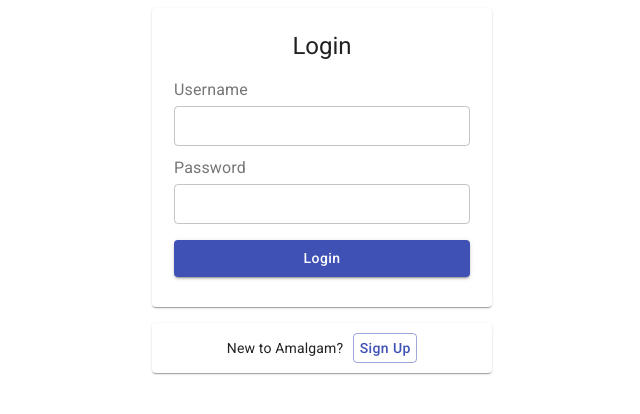
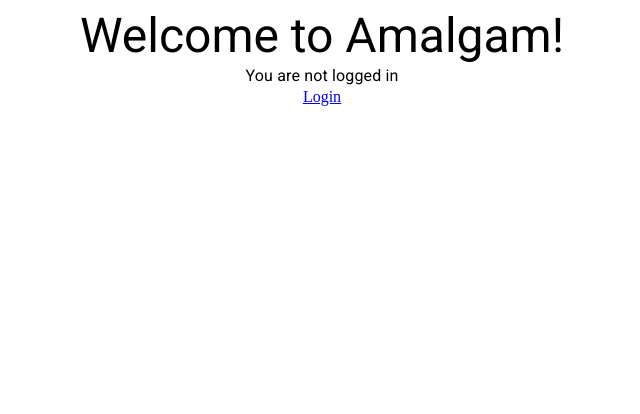
Before and after one commit to nt314p/Amalgam, a React (Create React App) app: page / in a window 1280 px wide. Shown: the top 414 px of the page, without its empty margins (318-958 px from the left). Built offline with nearby package versions, Linux system fonts and the light colour scheme.

Commit message:
Implemented basic react routing between home and login pages

```diff
--- a/package.json
+++ b/package.json
@@ -10,7 +10,8 @@
     "@testing-library/user-event": "^12.8.3",
     "react": "^17.0.1",
     "react-dom": "^17.0.1",
-    "react-scripts": "4.0.3",
+    "react-router-dom": "^5.2.0",
+    "react-scripts": "^4.0.3",
     "react-uuid": "^1.0.2",
     "web-vitals": "^1.1.0"
   },
--- a/src/App.js
+++ b/src/App.js
@@ -1,5 +1,8 @@
 import { useState } from 'react';
 import Login from './components/Login';
+import { BrowserRouter, Route, Switch } from "react-router-dom";
+import Home from "./components/Home";
+import NotFound404 from "./components/NotFound404";
 
 const App = () => {
 
@@ -7,9 +10,16 @@ const App = () => {
   const [loggedIn, setLoggedIn] = useState(false);
 
   return (
-    <div>
-      <Login signUp={false} loggedIn={loggedIn} setToken={setToken} setLoggedIn={setLoggedIn} />
-    </div>
+    <BrowserRouter>
+      <Switch>
+        <Route exact path="/" render={(props) => <Home {...props} isLoggedIn={loggedIn} />} />
+        <Route exact path="/login" render={
+          (props) => <Login {...props} signUp={false} loggedIn={loggedIn} setToken={setToken} setLoggedIn={setLoggedIn} />}>
+        </Route>
+        <Route path="/" component={NotFound404} />
+      </Switch>
+    </BrowserRouter>
+    //<Login signUp={false} loggedIn={loggedIn} setToken={setToken} setLoggedIn={setLoggedIn} />
   )
 }
 
--- /dev/null
+++ b/src/components/Home.js
@@ -0,0 +1,22 @@
+import { Typography } from '@material-ui/core'
+import React from 'react'
+import { Link } from "react-router-dom";
+
+const Home = ({ isLoggedIn }) => {
+    return (
+        <div style={{ textAlign: "center" }}>
+            <Typography variant="h3">Welcome to Amalgam!</Typography>
+            {isLoggedIn ? (
+                <Typography variant="body1">You are logged in</Typography>
+            ) : (
+                <>
+                    <Typography variant="body1">You are not logged in</Typography>
+                    <Link to="/login">Login</Link>
+                </>
+            )}
+
+        </div>
+    )
+}
+
+export default Home
--- a/src/components/Login.js
+++ b/src/components/Login.js
@@ -22,7 +22,7 @@ const useStyles = makeStyles((theme) => ({
     }
 }));
 
-const Login = ({ signUp: signUpDisplay, loggedIn, setToken, setLoggedIn }) => {
+const Login = ({ history, signUp: signUpDisplay, loggedIn, setToken, setLoggedIn }) => {
     const classes = useStyles();
 
     const [name, setName] = useState("");
@@ -101,9 +101,11 @@ const Login = ({ signUp: signUpDisplay, loggedIn, setToken, setLoggedIn }) => {
             setFormMessage("Logged in successfully");
             setLoggedIn(true);
             setToken(data.token);
-        } else {
-            setFormMessage(data.message);
+            history.push("/")
+            return;
         }
+
+        setFormMessage(data.message);
     };
 
     const signUp = async () => {
@@ -118,10 +120,10 @@ const Login = ({ signUp: signUpDisplay, loggedIn, setToken, setLoggedIn }) => {
         if (res.status == 201) {
             setFormMessage("Account created successfully");
             return true;
-        } else {
-            setFormMessage(data.message);
-            return false;
         }
+
+        setFormMessage(data.message);
+        return false;
     };
 
     return (
--- /dev/null
+++ b/src/components/NotFound404.js
@@ -0,0 +1,12 @@
+import { Typography } from '@material-ui/core'
+import React from 'react'
+
+const NotFound404 = () => {
+    return (
+        <div style={{ textAlign: "center" }}>
+            <Typography variant="h1" color="primary">404 Not Found!</Typography>
+        </div>
+    )
+}
+
+export default NotFound404
```
Also changed, not shown: 1 other file (tests, documents, lock files or other folders).
